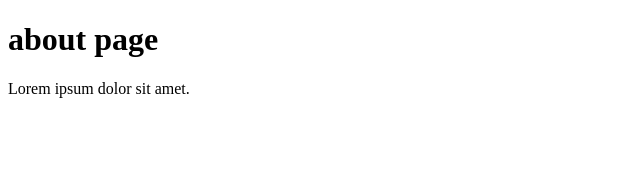
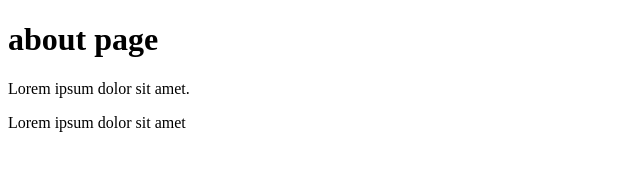
Before and after one commit to Darpangoswami/splimate, a plain HTML site: page about.html in a window 1280 px wide. Shown: the whole page, without its empty margins (0-640 px from the left). Drawn offline with Linux system fonts and the light colour scheme.

Commit message:
About update

```diff
--- a/about.html
+++ b/about.html
@@ -8,5 +8,6 @@
   <body>
     <h1>about page</h1>
     <p>Lorem ipsum dolor sit amet.</p>
+    <p>Lorem ipsum dolor sit amet</p>
   </body>
 </html>
```
